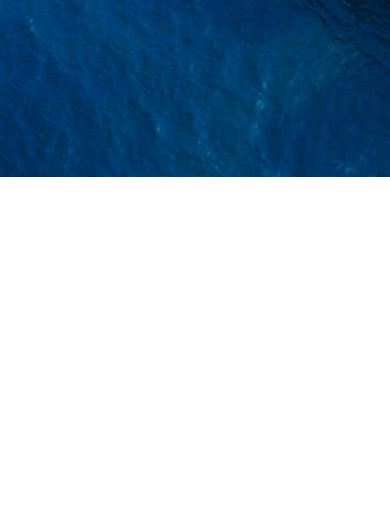
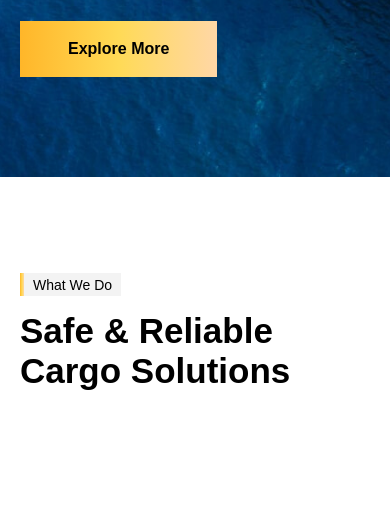
Before and after one commit to DimaKlimchuk/TransitFlow, a plain HTML site: page Home.html in a window 390 px wide. Shown: the part 656-1167 px from the top of the page. Drawn offline with Linux system fonts and the light colour scheme.

Commit message:
Fixed bugs

```diff
--- a/styles.css
+++ b/styles.css
@@ -411,6 +411,14 @@ h2.heading {
   .home_hero_section .content {
     padding: 180px 0 150px 0;
   }
+
+  .fade-in-left,
+  .fade-in-right,
+  .fade-in-top,
+  .fade-in {
+    opacity: 1 !important;
+    transform: none !important;
+  }
 }
 
 @media screen and (max-width: 767px) {
```
